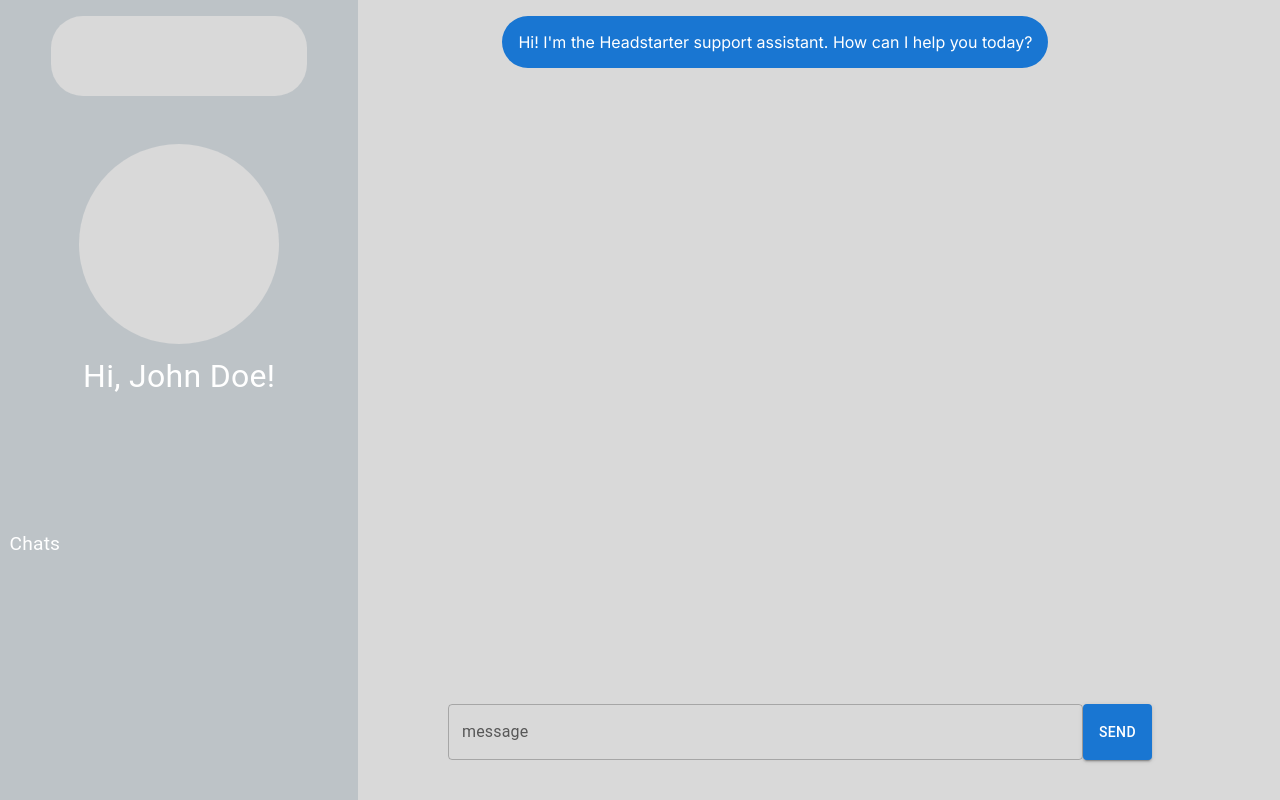
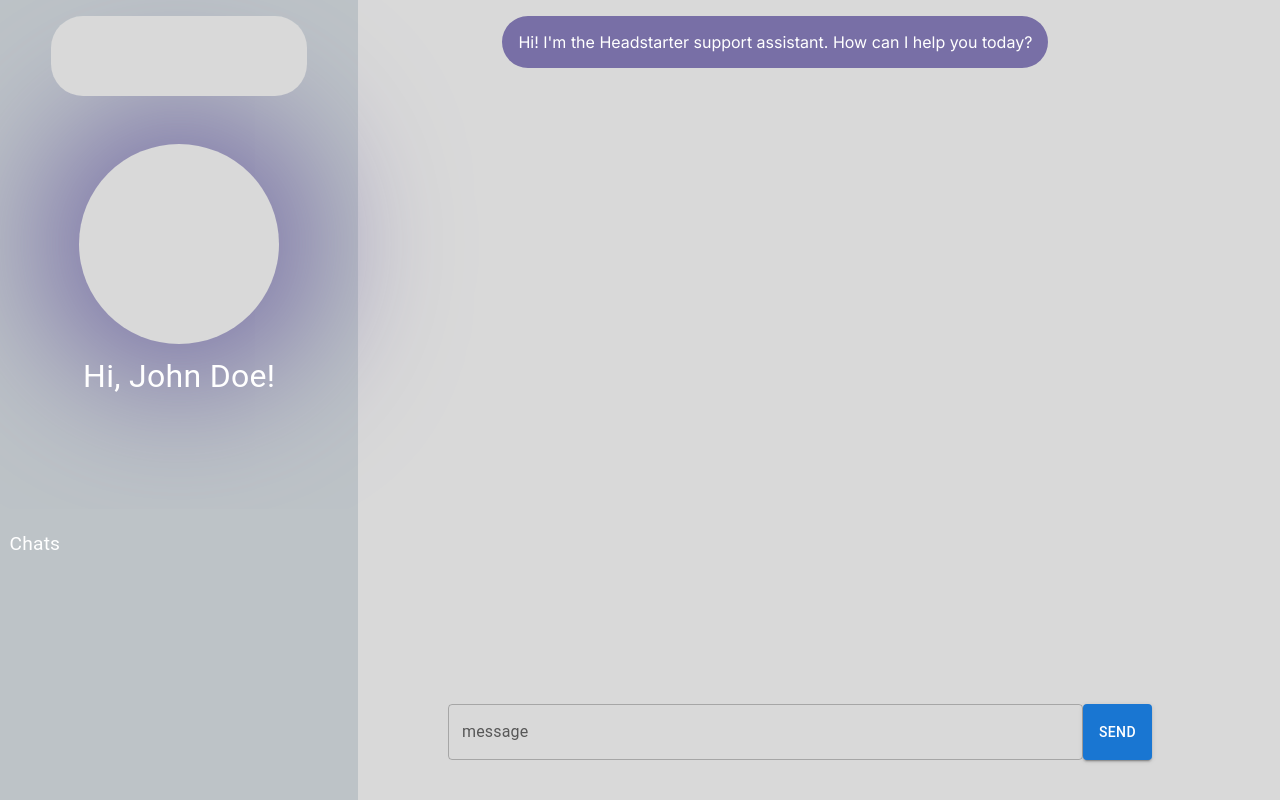
Before and after one commit to webJdi/compendio, a Next.js app in the folder compendio/: page / in a window 1280 px wide. Built offline with nearby package versions, Linux system fonts and the light colour scheme.

Commit message:
Adding additional styling

```diff
--- a/compendio/src/app/page.js
+++ b/compendio/src/app/page.js
@@ -128,6 +128,7 @@ export default function Home() {
             backgroundColor={bgOne}
             margin={'9em auto'}
             marginBottom={'0.5em'}
+            boxShadow={' 0 0 140px 40px #786fa6'}
           >
           </Box>
           <Typography
@@ -190,7 +191,7 @@ export default function Home() {
                       }
                     >
                       <Box color={'#fff'} padding={'1em'} borderRadius={'2em'} bgcolor={
-                        message.role === 'assistant' ? 'primary.main' : 'secondary:main'
+                        message.role === 'assistant' ? '#786fa6' : '#cf6a87'
                       }>
                         {message.content}
                       </Box>
```
